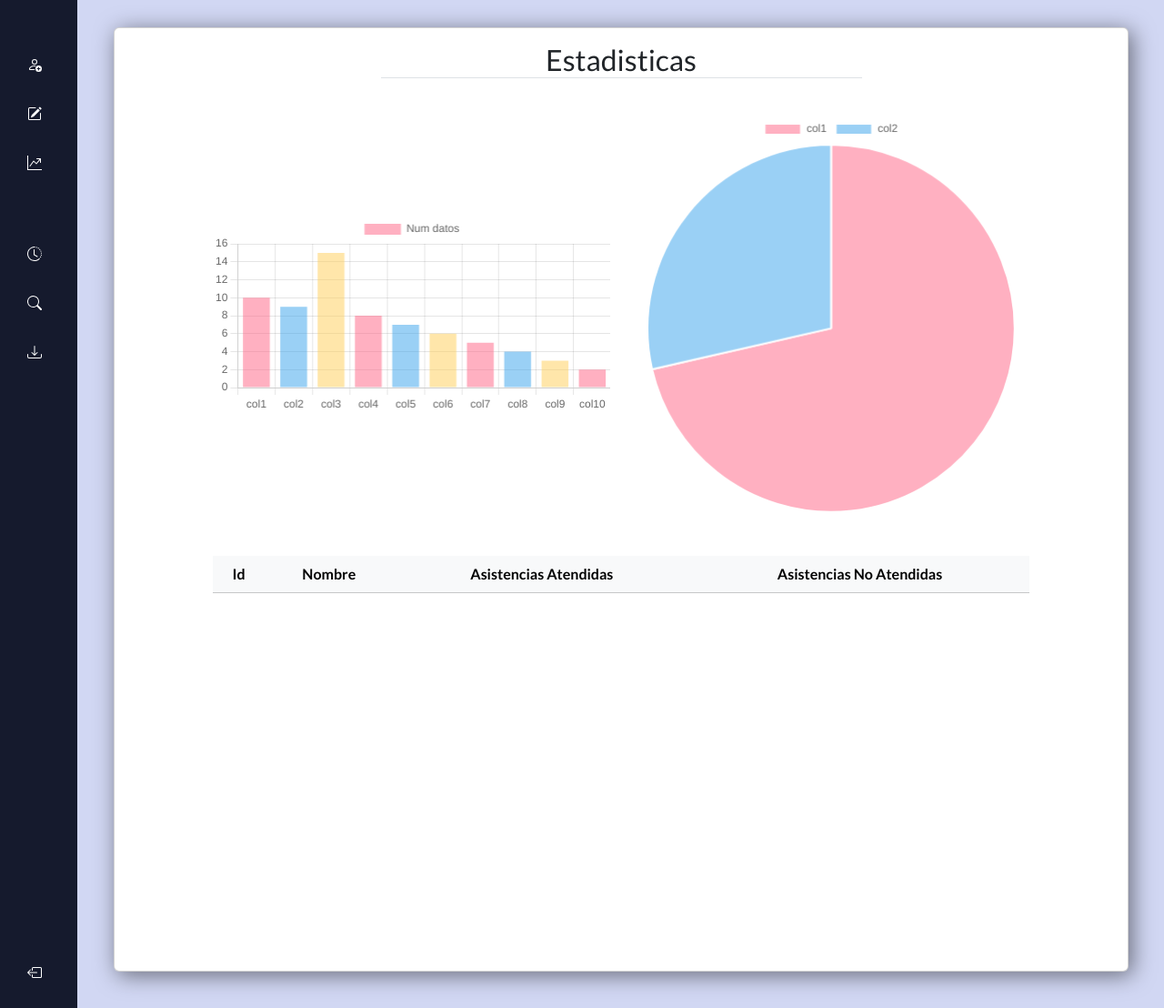
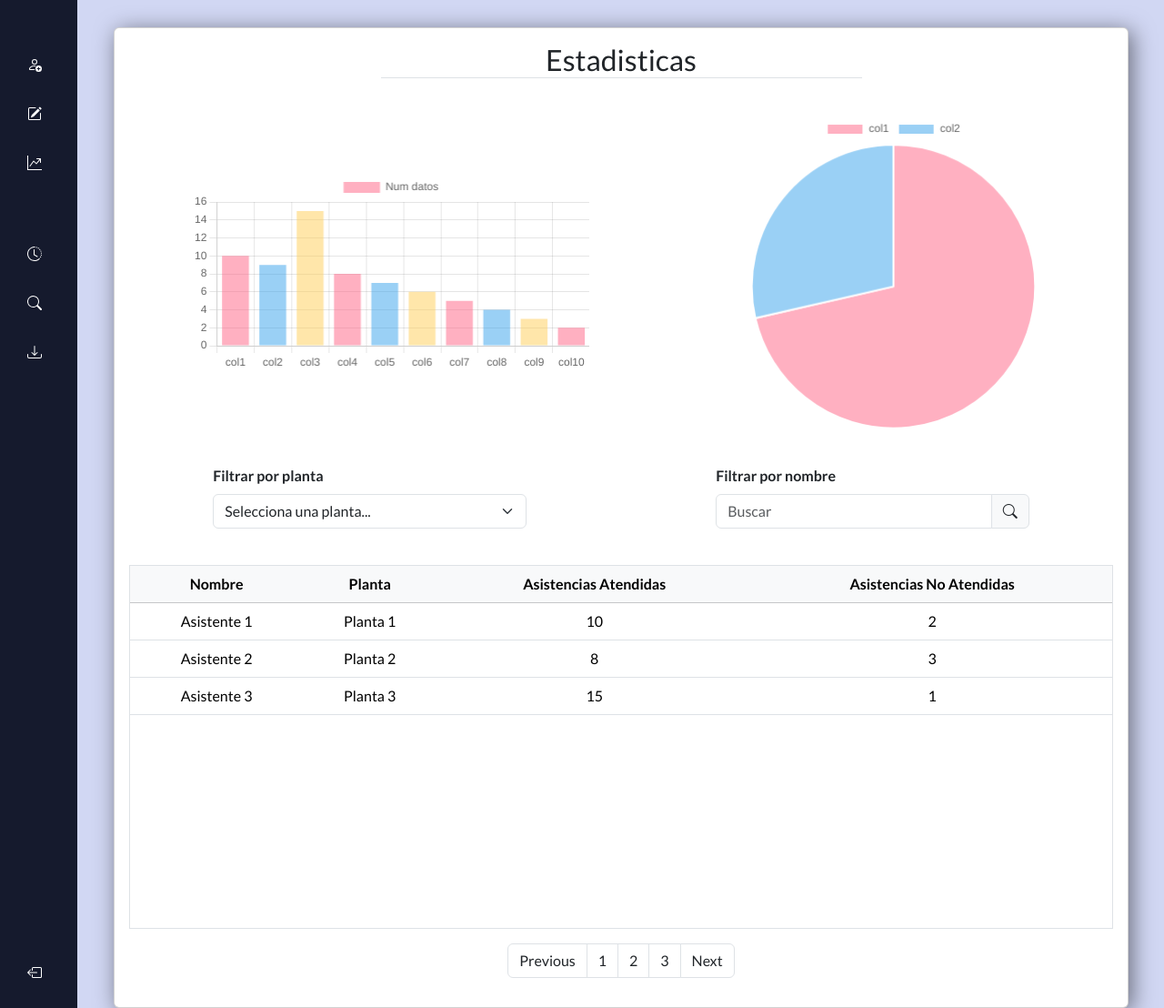
Before and after one commit to josebuenoluis/codigos, a Flask app: page /asistentes/estadisticas in a window 1280 px wide. Shown: the part 80-1188 px from the top of the page at 91% size. Run offline with Flask 3, Linux system fonts and the light colour scheme; lists and menus that the app fills with data are empty; some libraries are stand-ins or nearby versions.

Commit message:
Actualizando proyecto

```diff
--- a/python/flask/proyecto_final/app.py
+++ b/python/flask/proyecto_final/app.py
@@ -3,6 +3,7 @@ from config import Config
 from flask_sqlalchemy import SQLAlchemy
 from routes.home import home
 from routes.asistentes import asistentes
+from routes.asistencias import asistencias
 
 app = Flask(__name__)
 
@@ -12,3 +13,4 @@ db = SQLAlchemy(app)
 
 app.register_blueprint(home)
 app.register_blueprint(asistentes)
+app.register_blueprint(asistencias)
--- a/python/flask/proyecto_final/static/css/styles.css
+++ b/python/flask/proyecto_final/static/css/styles.css
@@ -48,7 +48,7 @@ body{
 .sidebar-nav{
     overflow-y: auto;
     overflow-x: hidden;
-    max-height: 70vh;
+    max-height: 75vh;
 }
 
 main {
--- a/python/flask/proyecto_final/templates/asistentes-estadisticas.html
+++ b/python/flask/proyecto_final/templates/asistentes-estadisticas.html
@@ -1,8 +1,5 @@
 {% extends 'base.html' %}
 {% block title %} Estadisticas-Asistente {% endblock %}
-{% block styles %}
-<link rel="stylesheet" href="{{ url_for('static', filename='css/crear-asistente.css') }}">
-{% endblock %}
 {% block content %}
 <main>
     <div class="container">
@@ -13,31 +10,84 @@
                         <h2 class="text-center border-bottom">Estadisticas</h2>
                     </div>
                 </div>
-                <div class="row d-flex justify-content-center flex-wrap mb-3">
+                <div class="row d-flex justify-content-around flex-wrap mb-3">
                     <div class="col-12 col-lg-5 mb-4 flex-column justify-content-center align-self-center">
                         <canvas id="myChart" class="w-100 h-75"></canvas>
                     </div>
-                    <div class="col-8 col-lg-5 mb-4">
+                    <div class="col-12 col-lg-4 mb-4">
                         <canvas id="myChart2" class="w-100 h-100"></canvas>
                     </div>
                 </div>
-                <div class="row d-flex justify-content-center mb-3 my-4">
-                    <div class="col-10 mb-4">
-                        <div class="table-responsive" style="max-height: 400px;min-height:400px; overflow-y: auto;">
+                <div class="row d-flex flex-wrap justify-content-around mb-4">
+                    <div class="col-12 col-lg-4 mb-3">
+                        <label for="planta" class="form-label fw-bold">Filtrar por planta</label>
+                        <select class="form-select" required id="planta" name="planta" aria-label="Planta">
+                            <option value="" disabled selected>Selecciona una planta...</option>
+                            <option value="1">Planta 1</option>
+                            <option value="2">Planta 2</option>
+                            <option value="3">Planta 3</option>
+                        </select>
+                    </div>
+                    <div class="col-12 col-lg-4 mb-3">
+                        <div>
+                            <label for="buscar-asistentes" class="form-label fw-bold">Filtrar por nombre</label>
+                            <div class="input-group">
+                                <input type="text" class="form-control" placeholder="Buscar" id="buscar-asistentes"
+                                    aria-label="Search" aria-describedby="search-addon">
+                                <span class="input-group-text">
+                                    <i class="bi bi-search"></i>
+                                </span>
+                            </div>
+                        </div>
+                    </div>
+                </div>
+                <div class="row d-flex justify-content-center mb-3">
+                    <div class="col-12">
+                        <div class="table-responsive border border-1" style="max-height: 400px;min-height:400px; overflow-y: auto;">
                             <table class="table text-center table-hover">
                                 <thead class="table-light" style="position:sticky; top: 0;">
                                     <tr>
-                                        <th scope="col">Id</th>
                                         <th scope="col">Nombre</th>
+                                        <th scope="col">Planta</th>
                                         <th scope="col">Asistencias Atendidas</th>
                                         <th scope="col">Asistencias No Atendidas</th>
                                     </tr>
                                 </thead>
                                 <tbody>
-
+                                    <tr>
+                                        <td>Asistente 1</td>
+                                        <td>Planta 1</td>
+                                        <td>10</td>
+                                        <td>2</td>
+                                    </tr>
+                                    <tr>
+                                        <td>Asistente 2</td>
+                                        <td>Planta 2</td>
+                                        <td>8</td>
+                                        <td>3</td>
+                                    </tr>
+                                    <tr>
+                                        <td>Asistente 3</td>
+                                        <td>Planta 3</td>
+                                        <td>15</td>
+                                        <td>1</td>
+                                    </tr>
                                 </tbody>
                             </table>
                         </div>
+                    </div>
+                </div>
+                <div class="row d-flex justify-content-center">
+                    <div class="col-2 col-lg-4 d-flex justify-content-center">
+                        <nav aria-label="Page navigation example">
+                            <ul class="pagination">
+                              <li class="page-item"><a class="page-link text-dark" href="#">Previous</a></li>
+                              <li class="page-item"><a class="page-link text-dark" href="#">1</a></li>
+                              <li class="page-item"><a class="page-link text-dark" href="#">2</a></li>
+                              <li class="page-item"><a class="page-link text-dark" href="#">3</a></li>
+                              <li class="page-item"><a class="page-link text-dark" href="#">Next</a></li>
+                            </ul>
+                          </nav>
                     </div>
                 </div>
             </div>
--- a/python/flask/proyecto_final/templates/base.html
+++ b/python/flask/proyecto_final/templates/base.html
@@ -78,7 +78,7 @@
                         <span>Asistencias</span>
                     </li>
                     <li class="custom-nav-item">
-                        <a href="#" class="custom-nav-link">
+                        <a href="/asistencias/historico" class="custom-nav-link">
                             <span>
                                 <svg xmlns="http://www.w3.org/2000/svg" width="16" height="16" fill="currentColor"
                                     class="bi bi-clock-history" viewBox="0 0 16 16">
@@ -93,7 +93,7 @@
                         </a>
                     </li>
                     <li class="custom-nav-item">
-                        <a href="#" class="custom-nav-link">
+                        <a href="/asistencias/consultas" class="custom-nav-link">
                             <span>
                                 <svg xmlns="http://www.w3.org/2000/svg" width="16" height="16" fill="currentColor"
                                     class="bi bi-search" viewBox="0 0 16 16">
```
Also changed, not shown: python/flask/proyecto_final/routes/asistencias.py (+11 -0 lines), python/flask/proyecto_final/static/js/asistencias-consultas.js (added, +44 -0 lines), python/flask/proyecto_final/static/js/asistencias-historico.js (added, +22 -0 lines), python/flask/proyecto_final/templates/asistencias-consultas.html (added, +36 -0 lines), python/flask/proyecto_final/templates/asistencias-historico.html (added, +48 -0 lines), python/flask/proyecto_final/templates/asistentes-modificar.html (+12 -2 lines), python/flask/proyecto_final/static/css/asistencias-consultas.css (added), python/flask/proyecto_final/static/css/asistencias-historico.css (added).
